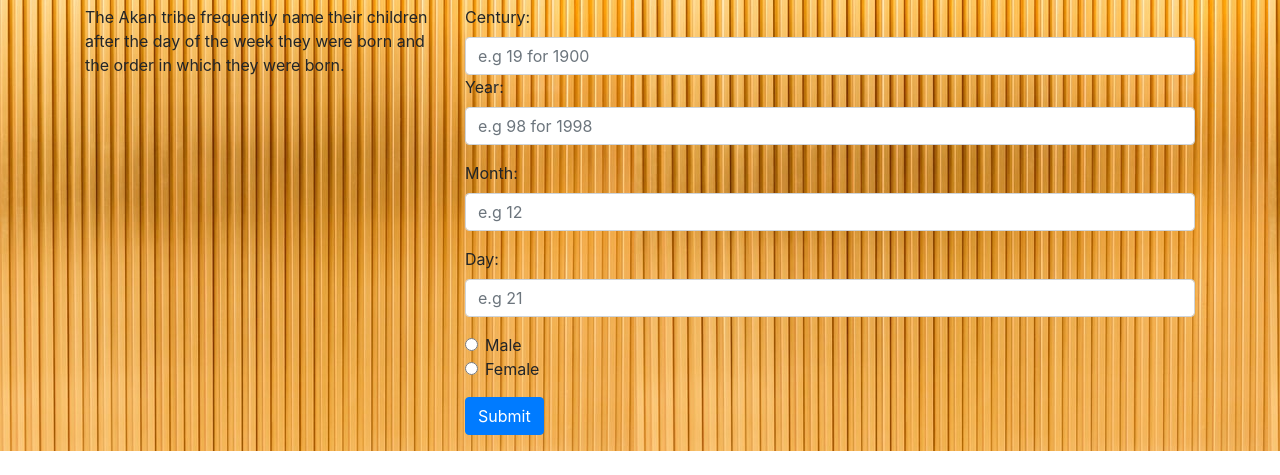
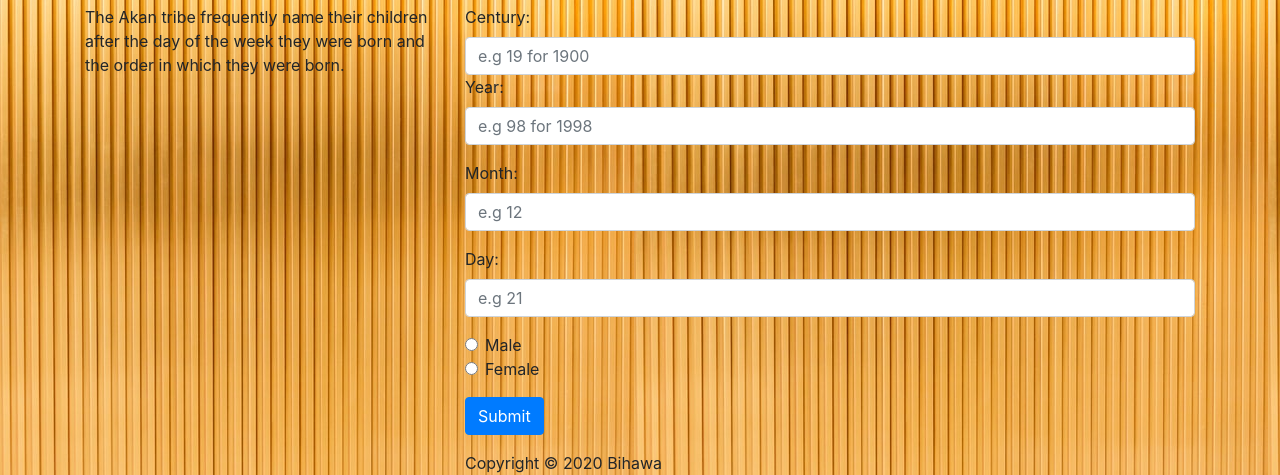
Before and after one commit to BihawaM/Akan, a plain HTML site: page index.html in a window 1280 px wide. Shown: the part 418-893 px from the top of the page. Before the commit the page ends 869 px from the top, so only its background shows below. Drawn offline with nearby package versions, Linux system fonts and the light colour scheme.

Commit message:
add footer

```diff
--- a/index.html
+++ b/index.html
@@ -51,6 +51,10 @@
                         <button class="btn btn-primary" onclick="checkDayOfBirth()">Submit</button>
                         <h3 id="result"></h3>
                     </div>
+                    <div class="footer">
+                        Copyright &copy 2020 Bihawa
+                    </div>
+
                 </div>
             </div>
         </div>
```
